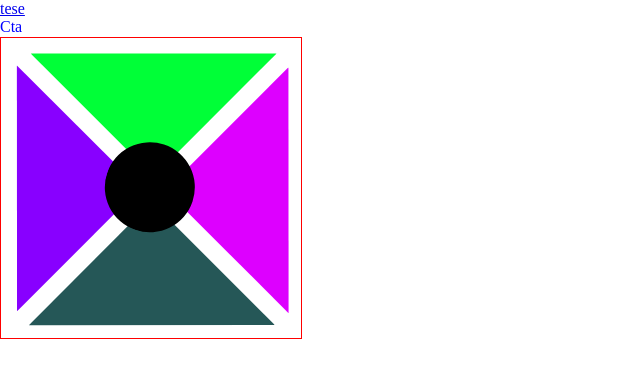
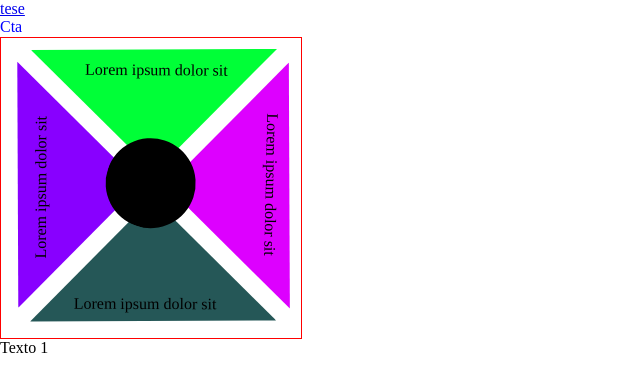
Before and after one commit to disabela-maria20/next-apas-app, a Next.js app: page / in a window 1280 px wide. Shown: the top 392 px of the page, without its empty margins (0-640 px from the left). Built offline with nearby package versions, Linux system fonts and the light colour scheme.

Commit message:
feat: :sparkles: add event map logiaca

```diff
--- a/package.json
+++ b/package.json
@@ -9,6 +9,7 @@
     "lint": "next lint"
   },
   "dependencies": {
+    "caniuse-lite": "^1.0.30001495",
     "next": "13.4.4",
     "react": "18.2.0",
     "react-dom": "18.2.0",
--- a/src/components/molecules/stage/Stage.module.scss
+++ b/src/components/molecules/stage/Stage.module.scss
@@ -4,24 +4,24 @@
   left: 0;
   height: 300px;
   width: 300px;
-  overflow: hidden;
+  //  overflow: hidden;
   border: 1px solid red;
 
   .containerBox {
-    transform: rotate(-71.6deg) translate(-37px, 1px);
-
+    transform: rotate(-71.8deg) translate(-183px, 0px);
 
     .blockStage {
       transition: all 1s;
 
-      span {
-        position: relative;
+      p {
+        position: absolute;
+        inset: 0;
+        z-index: 99;
       }
-
-      .top,
-      .botton,
-      .right,
-      .left {
+      .top svg,
+      .botton svg,
+      .right svg,
+      .left svg {
         position: absolute;
         top: 50%;
         left: 50%;
@@ -31,38 +31,61 @@
         }
       }
 
-      .top {
+      span.right {
+        svg {
+          transform: rotate(45deg);
+
+          polygon {
+            fill: rgb(221, 0, 255);
+          }
+        }
+        p {
+          transform: rotate(72deg) translate(115px, 78px);
+        }
+      }
+      span.top {
+        svg {
           transform: rotate(135deg);
+
           polygon {
             fill: rgb(37, 87, 87);
           }
         }
+        p {
+          transform: rotate(-18deg) translate(108px, -77px);
+        }
+      }
 
-      .botton {
+      span.botton {
+        svg {
           transform: rotate(-135deg);
+
           polygon {
             fill: rgb(136, 0, 255);
           }
         }
-
-      .right {
-        transform: rotate(45deg);
-        polygon {
-          fill: rgb(221, 0, 255);
+        p {
+          transform: rotate(72.2deg) translate(125px, -156px);
         }
       }
 
-      .left {
+      span.left {
+        svg {
           transform: rotate(-45deg);
+
           polygon {
             fill: rgb(0, 255, 55);
           }
-
         }
-      .circle{
+        p {
+          transform: rotate(163deg) translate(43px, -170px);
+        }
+      }
+      .circle {
         position: absolute;
-        left: 0;
-        top: 0;
+        inset: 50%;
+        transform-origin: 20% 22%;
+        z-index: 2;
       }
     }
   }
--- a/src/components/molecules/stage/index.tsx
+++ b/src/components/molecules/stage/index.tsx
@@ -1,56 +1,91 @@
-import React, { useEffect, useRef } from 'react'
+import React, { useEffect, useRef, useState } from 'react'
 
 import Styled from './Stage.module.scss'
 
+const COLOR: string[] = ['#36b436', '#912020', '#465b8a', '#8d026f']
+const TEXT: string[] = ['Texto 1', 'Texto 2', 'Texto 3', 'Texto 4']
 const Stage = () => {
   const arrStage = useRef<HTMLDivElement>(null)
+  const circle = useRef<SVGSVGElement>(null)
+
+  const [componente, setComponente] = useState<any>('Texto 1')
+
   useEffect(() => {
-    const circle = arrStage.current?.querySelector('circle')
+    const circleSvg = circle.current?.querySelector('circle')
+    const triangleSvg = arrStage.current?.querySelectorAll('polygon')
 
-    arrStage.current
-      ?.querySelectorAll('polygon')
-      .forEach((item, index, list) => {
-        console.log(list)
-        list[index].addEventListener('mouseover', (e: MouseEvent): void => {
-          const elem = e.target as HTMLDivElement
+    const activateHover = (index: number): void => {
+      triangleSvg?.forEach((item, i) => {
+        if (i === index) {
+          circleSvg?.setAttribute('fill', COLOR[i])
+          console.log(TEXT[i])
+          setComponente(TEXT[i])
+        }
       })
+    }
+
+    const handleMouseOver = (index: number) => (): void => {
+      activateHover(index)
+    }
+
+    triangleSvg?.forEach((item: SVGPolygonElement, index: number) => {
+      item.addEventListener('mouseover', handleMouseOver(index))
     })
+
+    return () => {
+      triangleSvg?.forEach((item: SVGPolygonElement, index: number) => {
+        item.removeEventListener('mouseover', handleMouseOver(index))
+      })
+    }
   }, [])
+
   return (
+    <>
       <div className={Styled.containerStage}>
         <div className={Styled.containerBox}>
           <div className={Styled.blockStage} ref={arrStage}>
-          <span>
-            <svg width="220" height="220" className={Styled.top}>
+            <span className={Styled.top}>
+              <svg width="220" height="220">
                 <polygon points="55,55 220,0 110,220" />
               </svg>
+              <p>Lorem ipsum dolor sit</p>
             </span>
 
-          <span>
-            <svg width="220" height="220" className={Styled.botton}>
+            <span className={Styled.botton}>
+              <svg width="220" height="220">
                 <polygon points="55,55 220,0 110,220" />
               </svg>
+              <p>Lorem ipsum dolor sit</p>
             </span>
 
-          <span>
-            <svg width="220" height="220" className={Styled.right}>
+            <span className={Styled.right}>
+              <svg width="220" height="220">
                 <polygon points="55,55 220,0 110,220" />
               </svg>
+              <p>Lorem ipsum dolor sit</p>
             </span>
 
-          <span>
-            <svg width="220" height="220" className={Styled.left}>
+            <span className={Styled.left}>
+              <svg width="220" height="220">
                 <polygon points="55,55 220,0 110,220" />
               </svg>
+              <p>Lorem ipsum dolor sit</p>
             </span>
             <span>
-            <svg width="100" height="100" className={Styled.circle}>
+              <svg
+                width="100"
+                height="100"
+                className={Styled.circle}
+                ref={circle}
+              >
                 <circle cx="45" cy="45" r="45" />
               </svg>
             </span>
           </div>
         </div>
       </div>
+      {componente}
+    </>
   )
 }
 
--- a/src/pages/_app.tsx
+++ b/src/pages/_app.tsx
@@ -3,6 +3,5 @@ import type { AppProps } from 'next/app'
 
 export default function App({ Component, pageProps }: AppProps) {
   const test: string = 'amarelo'
-  console.log(test)
   return <Component {...pageProps} />
 }
```
Also changed, not shown: 2 other files (tests, documents, lock files or other folders). Lines whose indentation alone changed are shown as unchanged.
